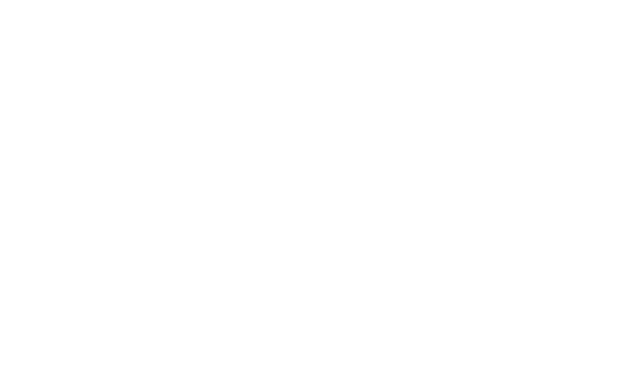
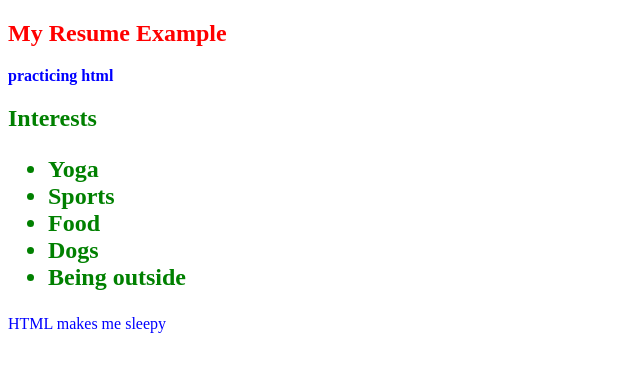
Before and after one commit to leahbrown/leahbrown.github.io, a plain HTML site: page examples/assignment_1/index.html in a window 1280 px wide. Shown: the whole page, without its empty margins (0-640 px from the left). Drawn offline with Linux system fonts and the light colour scheme.

Commit message:
interests

```diff
--- a/examples/assignment_1/index.html
+++ b/examples/assignment_1/index.html
@@ -6,6 +6,7 @@
     <style media="screen">
     p { color: blue}
     h1,h2 {color: green}
+    </style>
 
   </head>
   <body>
@@ -14,6 +15,14 @@
 <h1 style="color:red"> My Resume Example</h1>
 <p style="font-weight:bold">practicing html</p>
       </section>
+      <h2> Interests <h/2>
+        <ul>
+          <li>Yoga</li>
+          <li>Sports</li>
+          <li>Food</li>
+          <li>Dogs</li>
+          <li>Being outside</li>
+        </ul>
     </main>
     <aside class="">
       <p>
```
Also changed, not shown: hw/index.html (renamed from index.html), 6 other files.
